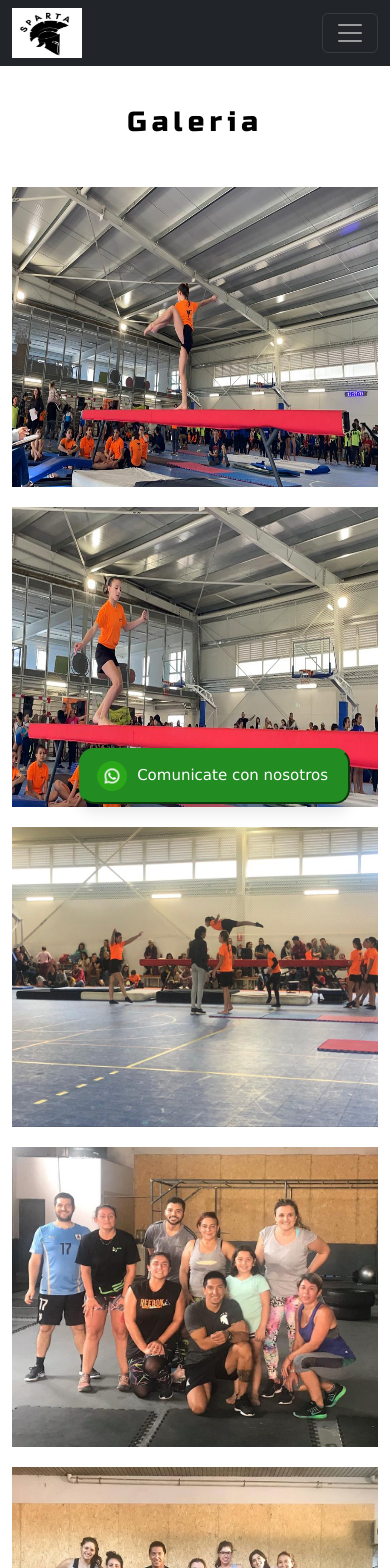
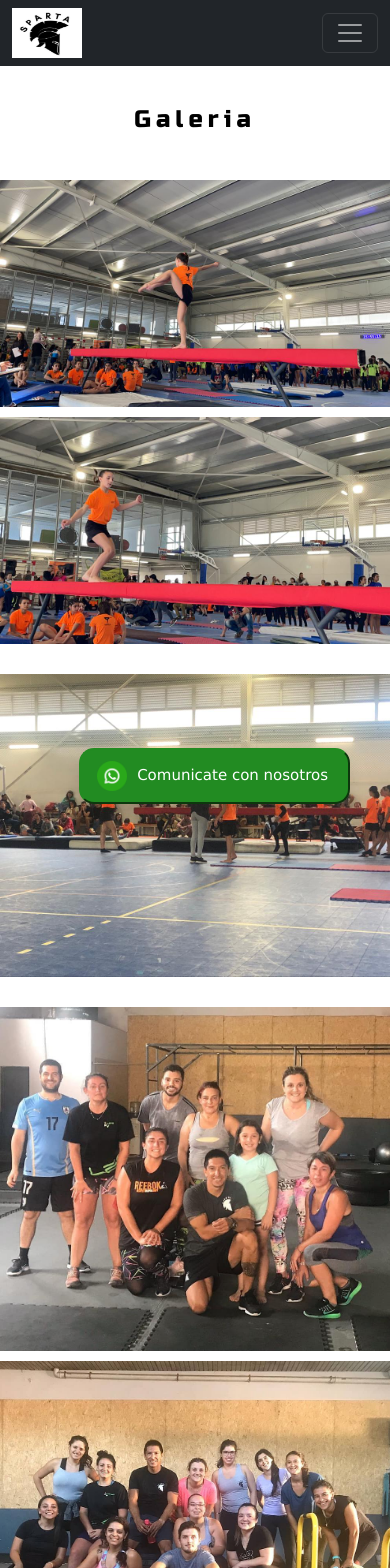
Before and after one commit to LucasMazzarino/Gestion-sparta-gym, a React (Create React App) app in the folder frontend/: page /Galeria in a window 390 px wide. Shown: the top 1568 px of the page. Built offline with nearby package versions, Linux system fonts and the light colour scheme; a web font is replaced by a local one.

Commit message:
correcion css

```diff
--- a/frontend/src/containers/SeccionUno.js
+++ b/frontend/src/containers/SeccionUno.js
@@ -1,5 +1,7 @@
 import Carousel from 'react-bootstrap/Carousel';
 import EjercicioUno from '../imagenes/EjercicioUno.jfif';
+import Imgart from '../imagenes/Imgart.jpg'
+import EjercicioTres from '../imagenes/EjercicioTres.jpg'
 
 
 function SeccionUno() {
@@ -20,26 +22,26 @@ function SeccionUno() {
           <Carousel.Item>
             <img
               className="d-block w-100"
-              src={EjercicioUno}
+              src={Imgart}
               alt="Second slide"
               height='600'
             />
 
             <Carousel.Caption>
-              <h1></h1>
+              <h1>Descubri lo que tu cuerpo es capaz de hacer</h1>
 
             </Carousel.Caption>
           </Carousel.Item>
           <Carousel.Item>
             <img
               className="d-block w-100"
-              src={EjercicioUno}
+              src={EjercicioTres}
               alt="Third slide"
               height='600'
             />
 
             <Carousel.Caption>
-              <h1></h1>
+              <h1>Tu proceso siempre supervisado</h1>
             </Carousel.Caption>
           </Carousel.Item>
         </Carousel>
--- a/frontend/src/containers/paginas/Cursos.js
+++ b/frontend/src/containers/paginas/Cursos.js
@@ -34,13 +34,13 @@ const Cursos = ({
 				return(
 					<section key={curso.id} className='CartasCursos'>
 						<CardGroup key={curso.id}>
-							<Card className="bg-dark text-white">
+							<Card id="card" className="bg-dark text-white">
 								<div className='Carta'>
 									<Card.Img variant="top" src={curso.imagen} className='ImagenCarta'/>
 								</div>
 								<Card.Body>
 									<Card.Title className='CardTitle'>{curso.nombre}</Card.Title>
-									<div className='CardText'>{Parse(curso.descripcion)}</div>
+									<Card.Text className='CardText'>{Parse(curso.descripcion)}</Card.Text>
 								</Card.Body>
 								<Card.Footer>
 									<Link to={`${curso.id}`} variant="primary">Detalles del curso</Link>
--- a/frontend/src/containers/paginas/CursosDetail.js
+++ b/frontend/src/containers/paginas/CursosDetail.js
@@ -6,6 +6,7 @@ import ListGroup from 'react-bootstrap/ListGroup';
 import { useParams } from "react-router-dom";
 import { Fragment, useEffect,} from "react";
 import { connect } from "react-redux";
+import Parse from 'html-react-parser'
 
 import { get_curso } from "../../redux/actions/cursos";
 
@@ -46,7 +47,7 @@ const CursoDetail = ({
           </div>
           <Card.Body>
             <Card.Title className='CardTitle'>{curso.nombre}</Card.Title>
-            <Card.Text className='CardText'>Parse{curso.descripcion}</Card.Text>
+            <Card.Text className='CardText'>{Parse(curso.descripcion)}</Card.Text>
           </Card.Body>
           <Card.Footer> {mostrarHorario()}</Card.Footer>
           <Card.Text className='spanCosto'>Costo del curso: $ {curso.costo} mensuales</Card.Text>
--- a/frontend/src/containers/paginas/Galeria.js
+++ b/frontend/src/containers/paginas/Galeria.js
@@ -9,6 +9,7 @@ import Layout from "../../hocs/Layout";
 import Container from 'react-bootstrap/Container'
 import Row from 'react-bootstrap/Row';
 import Col from 'react-bootstrap/Col';
+import "./../../styles/Galeria.css"
 
 
 
--- a/frontend/src/containers/paginas/Noticias.js
+++ b/frontend/src/containers/paginas/Noticias.js
@@ -38,16 +38,16 @@ const Noticias = ({
 								<h4>{noticia.titulo}</h4>
 								<div>{Parse(noticia.descripcion)}</div>
 								<span className='fechaPosteo'>publicado el: {noticia.publicado} por: {noticia.autor.nombre}</span>
-								<Accordion defaultActiveKey="1">
+								{/* <Accordion defaultActiveKey="1">
 									<Accordion.Item eventKey="0">
 										<Accordion.Header>Seccion de comentarios</Accordion.Header>
 										<Accordion.Body>
 										</Accordion.Body>
 									</Accordion.Item>
-   								 </Accordion>
-								<textarea placeholder='Realice un comentario'></textarea>
+   								 </Accordion>		 						 */}
+								{/* <textarea placeholder='Realice un comentario'></textarea>																								 */}
 							</Row>
-							<Button variant="dark" className='btn-comentar'>Comentar</Button>
+							{/* <Button variant="dark" className='btn-comentar'>Comentar</Button>	 */}
 						</Container>
 					)
 				})
--- a/frontend/src/containers/paginas/Pagos.js
+++ b/frontend/src/containers/paginas/Pagos.js
@@ -61,7 +61,7 @@ const Pagos = ({
                         <Col className="data-label">Curso:</Col>
                         <Col className={getPagosClass(detalle)}>{detalle.curso.nombre}</Col>
                       </Row>
-                      <Row>
+                      <Row className="columna" >
                         <Col className="data-label">Pago el dia:</Col>
                         <Col>{detalle.dia_de_pago}</Col>
                       </Row>
--- a/frontend/src/styles/App.css
+++ b/frontend/src/styles/App.css
@@ -26,8 +26,13 @@ h5{
   font-family: 'Russo one', sans-serif;
 }
 
-.SeccionDos{
+.Inicio{
   background-color: black;
+}
+.SeccionUno{
+  position: relative;
+  width: 80%;
+  left: 10%;
 }
 
 .SeccionDos h1{
@@ -64,6 +69,7 @@ h5{
 }
 
 .SeccionTres{
+  background-color: white;
   padding: 20px;
 }
 
@@ -77,7 +83,9 @@ h5{
   font-family: 'Crete Round', serif;;
 }
 
-
+Navbar{
+  color: black;
+}
 
 Footer{
   background-color: black !important;
@@ -143,43 +151,6 @@ Footer #Derechos{
   margin-bottom: 50px;
 }
 
-.Galeria{
-  padding: 20px;
-}
-
-.Galeria img{
-  width: 100%;
-  height: 300px;
-}
-
-.Galeria .col-md-3{
-  margin: 0 !important;
-  padding-top: 20px;
-}
-
-.Galeria .col-md-4{
-  margin: 0 !important;
-  padding-top: 20px;
-}
-
-.Galeria .col-md-5{
-  margin: 0 !important;
-  padding-top: 20px;
-}
-
-.Galeria .col-md-6{
-  margin: 0 !important;
-  padding-top: 20px;
-}
-
-.Galeria .col-md-9{
-  margin: 0 !important;
-  padding-top: 20px;
-}
-
-.Galeria img:hover{
-  border: 5px solid white;
-}
 
 .seccionLogin{
   margin-top: 50px;
@@ -231,8 +202,8 @@ Footer #Derechos{
   text-align: center;
   font-family: 'Ropa Sans', sans-serif;
   font-size: 20px;
-  height: 350px;
-  overflow-x: scroll;
+  overflow: auto;
+  max-height: 200px;
 }
 
 .spanCosto{
@@ -242,12 +213,12 @@ Footer #Derechos{
 }
 
 .Cursos{
-  background-image: radial-gradient(circle at 17.64% 61.78%, #d2c963 0, #d9c15a 7.14%, #e0b852 14.29%, #e5ae4b 21.43%, #eaa345 28.57%, #ee9641 35.71%, #f0893d 42.86%, #f2793c 50%, #f3683d 57.14%, #f35741 64.29%, #f34548 71.43%, #f33050 78.57%, #f1135a 85.71%, #ed0065 92.86%, #e90072 100%);
+  background-image:linear-gradient(90deg, rgba(20,24,75,1) 22%, rgba(27,35,124,1) 49%, rgba(26,30,77,1) 86%);
   padding: 20px;
 }
 
 .Detalle{
-  background-image: radial-gradient(circle at 17.64% 61.78%, #d2c963 0, #d9c15a 7.14%, #e0b852 14.29%, #e5ae4b 21.43%, #eaa345 28.57%, #ee9641 35.71%, #f0893d 42.86%, #f2793c 50%, #f3683d 57.14%, #f35741 64.29%, #f34548 71.43%, #f33050 78.57%, #f1135a 85.71%, #ed0065 92.86%, #e90072 100%);
+  background-image:linear-gradient(90deg, rgba(20,24,75,1) 22%, rgba(27,35,124,1) 49%, rgba(26,30,77,1) 86%);
   padding: 20px;
 }
 .DetalleCurso{
@@ -336,18 +307,37 @@ div.NombreCursoReserva.list-group-item{
   margin-bottom:5% ;
 }
 
-.Noticias{
-  align-items: center;
+.seccionNoticias {
+  margin-bottom: 20px;
+  padding: 20px;
+  background-color: #f7f7f7;
+  border-radius: 5px;
+  box-shadow: 0px 2px 4px rgba(0, 0, 0, 0.1);
 }
 
-#Noticia{
-  justify-content: center;
-  align-items: center;
+.imagenNoticia {
+  width: 100%;
+  height: auto;
+  margin-bottom: 10px;
 }
 
-.fechaPosteo{
-  font-size: 15px;
-  color: gray;
+h4 {
+  font-size: 20px;
+  font-weight: bold;
+  margin-bottom: 10px;
+}
+
+.descripcionNoticia {
+  margin-bottom: 10px;
+}
+
+.fechaPosteo {
+  color: #999;
+  font-size: 14px;
+}
+
+.btn-comentar {
+  margin-top: 10px;
 }
 
 .seccionReservas{
--- /dev/null
+++ b/frontend/src/styles/Galeria.css
@@ -0,0 +1,44 @@
+.Galeria {
+  margin-top: 20px;
+}
+
+.Galeria h1 {
+  text-align: center;
+  font-size: 24px;
+  margin-bottom: 20px;
+}
+
+.Galeria .row {
+  margin-bottom: 20px;
+}
+
+.Galeria .row .col-md-2,
+.Galeria .row .col-md-10 {
+  padding: 0;
+}
+
+.Galeria .row .col-md-6,
+.Galeria .row .col-md-3,
+.Galeria .row .col-md-9,
+.Galeria .row .col-md-5,
+.Galeria .row .col-md-4 {
+  padding: 5px;
+}
+
+.Galeria .row .col-md-6,
+.Galeria .row .col-md-3,
+.Galeria .row .col-md-9 {
+  display: flex;
+  align-items: center;
+  justify-content: center;
+}
+
+.Galeria .row .col-md-6 img,
+.Galeria .row .col-md-3 img,
+.Galeria .row .col-md-9 img,
+.Galeria .row .col-md-5 img,
+.Galeria .row .col-md-4 img {
+  width: 100%;
+  height: auto;
+  border-radius: 5px;
+}
--- a/frontend/src/styles/Pagos.css
+++ b/frontend/src/styles/Pagos.css
@@ -44,3 +44,7 @@
 .red {
   color: red;
 }
+
+.columna {
+  border-bottom: ridge 2px;
+}
```
Also changed, not shown: frontend/src/imagenes/EntrenadorUno.png (deleted), frontend/src/imagenes/Imgart.jpg (added).
